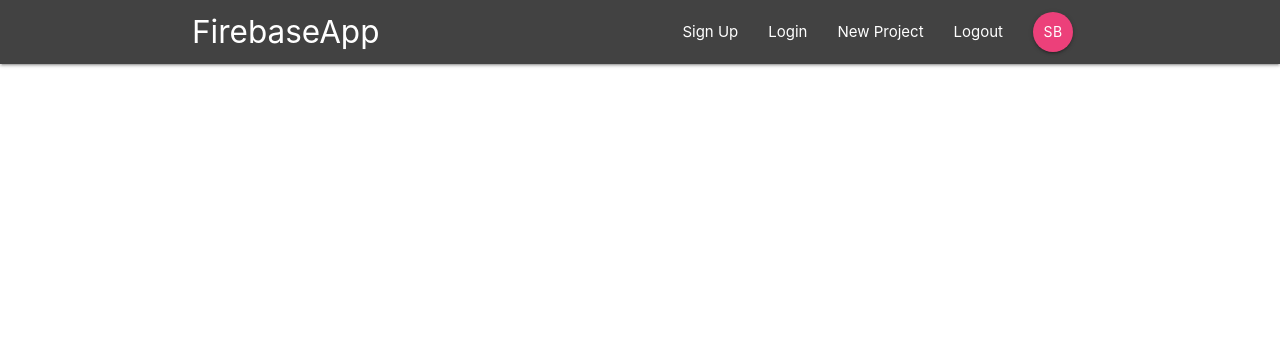
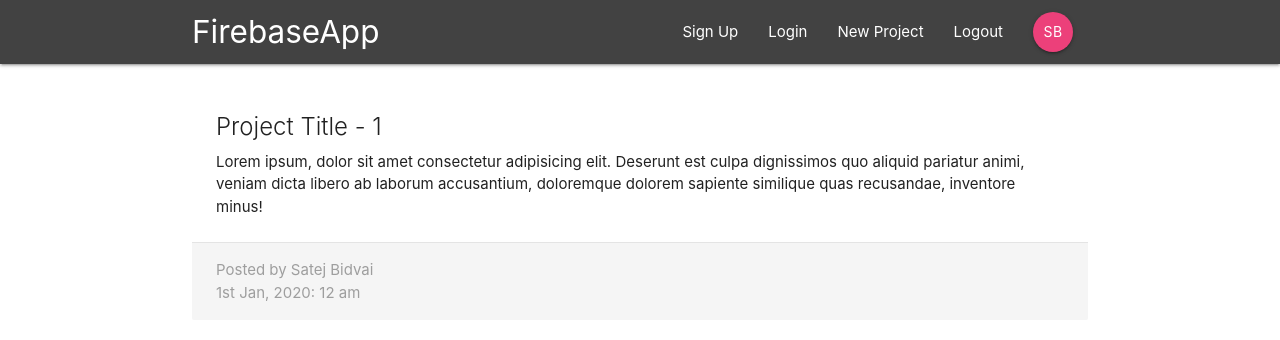
Before and after one commit to Electron-2002/Firebase-React-Redux-App, a React (Create React App) app: page /project/1 in a window 1280 px wide. Shown: the top 340 px of the page. Built offline with nearby package versions, Linux system fonts and the light colour scheme.

Commit message:
Project Details component

```diff
--- a/package.json
+++ b/package.json
@@ -6,6 +6,7 @@
     "@testing-library/jest-dom": "^4.2.4",
     "@testing-library/react": "^9.3.2",
     "@testing-library/user-event": "^7.1.2",
+    "prop-types": "^15.7.2",
     "react": "^16.13.1",
     "react-dom": "^16.13.1",
     "react-router-dom": "^5.2.0",
--- a/src/App.js
+++ b/src/App.js
@@ -3,13 +3,15 @@ import './App.css';
 import { Switch, Route } from 'react-router-dom';
 import Navbar from './components/layout/Navbar';
 import Dashboard from './components/dashboard/Dashboard';
+import ProjectDetails from './components/projects/ProjectDetails';
 
 const App = () => {
     return (
         <>
             <Navbar />
             <Switch>
-                <Route path="/" exact component={() => <Dashboard />} />
+                <Route path="/" exact component={Dashboard} />
+                <Route path="/project/:id" exact component={ProjectDetails} />
             </Switch>
         </>
     );
--- a/src/components/projects/ProjectDetails.js
+++ b/src/components/projects/ProjectDetails.js
@@ -0,0 +1,41 @@
+import React from 'react';
+import PropTypes from 'prop-types';
+
+const ProjectDetails = (props) => {
+    const {
+        match: {
+            params: { id },
+        },
+    } = props;
+
+    return (
+        <div className="container section project-details">
+            <div className="card z-depth-0">
+                <div className="card-content">
+                    <span className="card-title">Project Title - {id}</span>
+                    <p className="">
+                        Lorem ipsum, dolor sit amet consectetur adipisicing
+                        elit. Deserunt est culpa dignissimos quo aliquid
+                        pariatur animi, veniam dicta libero ab laborum
+                        accusantium, doloremque dolorem sapiente similique quas
+                        recusandae, inventore minus!
+                    </p>
+                </div>
+                <div className="card-action grey lighten-4 grey-text">
+                    <div>Posted by Satej Bidvai</div>
+                    <div>1st Jan, 2020: 12 am</div>
+                </div>
+            </div>
+        </div>
+    );
+};
+
+ProjectDetails.propTypes = {
+    match: PropTypes.shape({
+        params: PropTypes.shape({
+            id: PropTypes.string.isRequired,
+        }),
+    }),
+};
+
+export default ProjectDetails;
```
Also changed, not shown: 1 other file (tests, documents, lock files or other folders).
